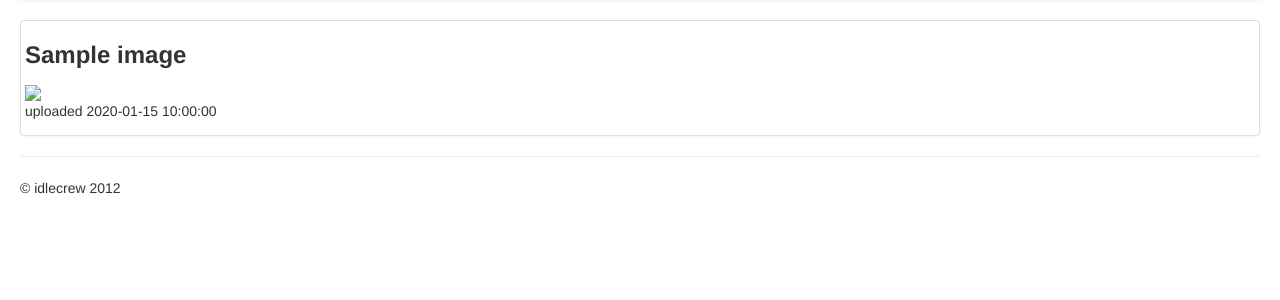
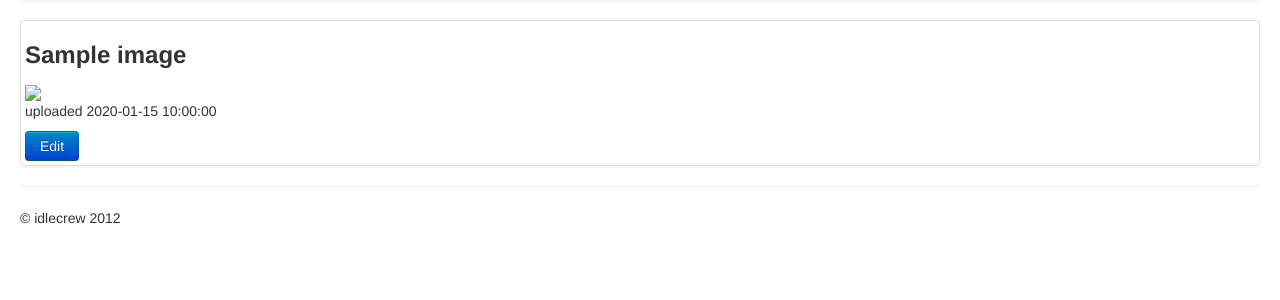
Before and after one commit to mschuetz/tamaraw, a Python web app: template src/image_org/templates/image.html in a window 1280 px wide. Shown: the part 102-402 px from the top of the page. Run offline with Jinja, Linux system fonts and the light colour scheme; the template is opened without the code that fills it: most values are stand-ins (such as "Sample title", 1, 10 or a date in 2020); some libraries are stand-ins or nearby versions.

Commit message:
added navigation between edit and view

```diff
--- a/src/image_org/templates/edit.html
+++ b/src/image_org/templates/edit.html
@@ -34,9 +34,11 @@
 			<button type="submit" class="btn btn-primary">
 				Save changes
 			</button>
+			<a href="{{ url_for('image_page', store_key=store_key) }}">
 			<button type="button" class="btn">
 				Cancel
 			</button>
+			</a>
 		</div>
 	</div>
 </form>
--- a/src/image_org/templates/image.html
+++ b/src/image_org/templates/image.html
@@ -20,5 +20,6 @@
 	<h3>{{image.prop_title}}</h3>
 	<img src="{{ url_for('get_image', store_key=image.store_key, x=800, y=600) }}"/>
 	<p>uploaded {{ image.created_at }}</p>
+	<a href="{{url_for('edit_image', store_key=image.store_key)}}"><button class="btn btn-primary">Edit</button></a>
 </div>
 {% endblock %}
```
